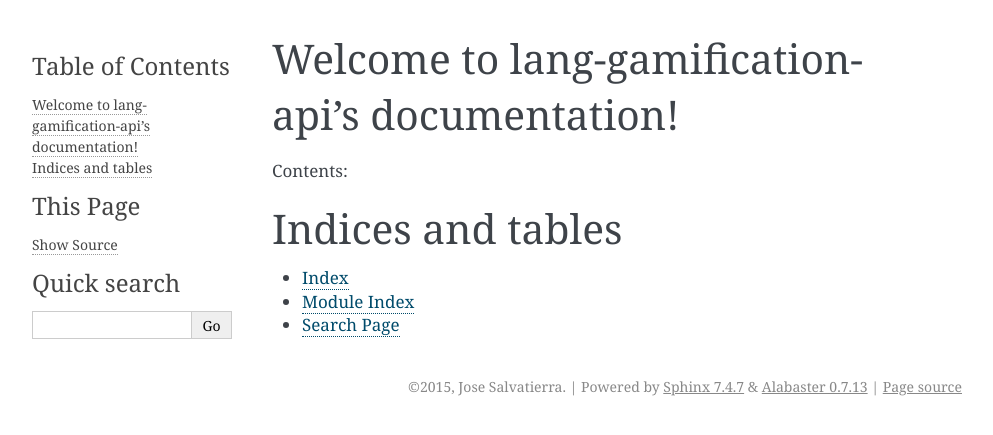
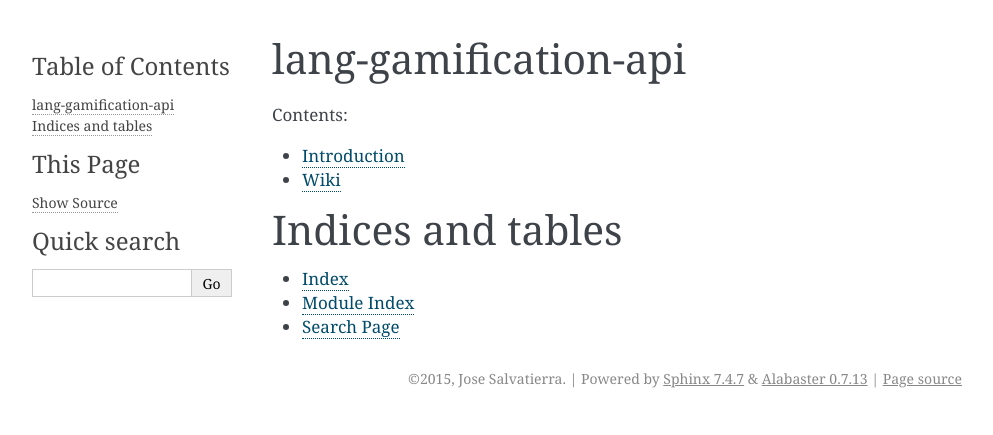
Before and after one commit to jslvtr/lang-gamification-api, a Sphinx documentation site: the page built from docs/index.rst, in a window 1280 px wide. Shown: the top 435 px of the page, without its empty margins (148-1141 px from the left). Built offline with Sphinx 7.4.7, drawn with Linux system fonts in a browser that asks for light colours.

Commit message:
Added more documentation.

```diff
--- a/docs/index.rst
+++ b/docs/index.rst
@@ -3,14 +3,16 @@
    You can adapt this file completely to your liking, but it should at least
    contain the root `toctree` directive.
 
-Welcome to lang-gamification-api's documentation!
-=================================================
+lang-gamification-api
+=====================
 
 Contents:
 
 .. toctree::
    :maxdepth: 2
 
+   intro
+   wiki/wiki
 
 
 Indices and tables
--- /dev/null
+++ b/docs/intro.rst
@@ -0,0 +1,6 @@
+.. _intro:
+
+Introduction
+============
+
+Hello, world!
--- /dev/null
+++ b/docs/wiki/wiki.rst
@@ -0,0 +1,6 @@
+.. _wiki:
+
+Wiki
+====
+
+This is a wiki
```
Also changed, not shown: 1 other file.
